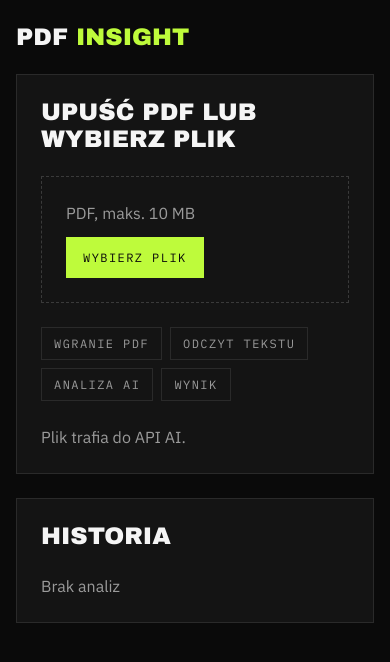
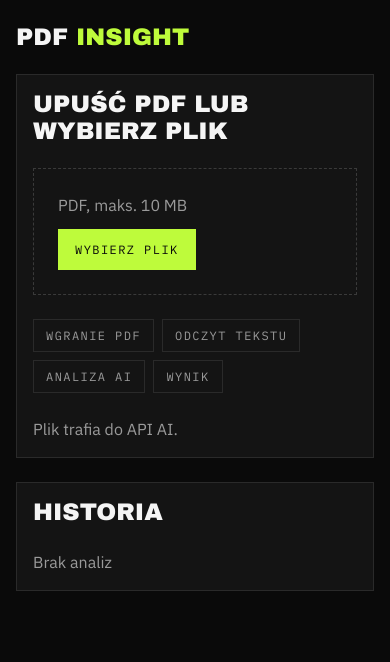
Before and after one commit to planetoida90210/pdf-insight, a React (Vite) app: page / in a window 390 px wide. Shown: the top 662 px of the page. Built offline with nearby package versions, Linux system fonts and the light colour scheme; a web font is replaced by a local one.

Commit message:
style: narrow panel padding on small screens

```diff
--- a/src/styles.css
+++ b/src/styles.css
@@ -33,6 +33,7 @@
   --focus-offset: 3px;
   --duration: 150ms;
   --page-width: 72rem;
+  --panel-padding: clamp(var(--space-4), 4vw, var(--space-5));
   --field-min-width: 9rem;
   --thumb-min-width: 7.5rem;
   --thumb-ratio: 3 / 4;
@@ -191,7 +192,7 @@ summary {
 .panel {
   display: grid;
   gap: var(--space-5);
-  padding: var(--space-5);
+  padding: var(--panel-padding);
   border: var(--line);
   background: var(--color-surface);
 }
```
